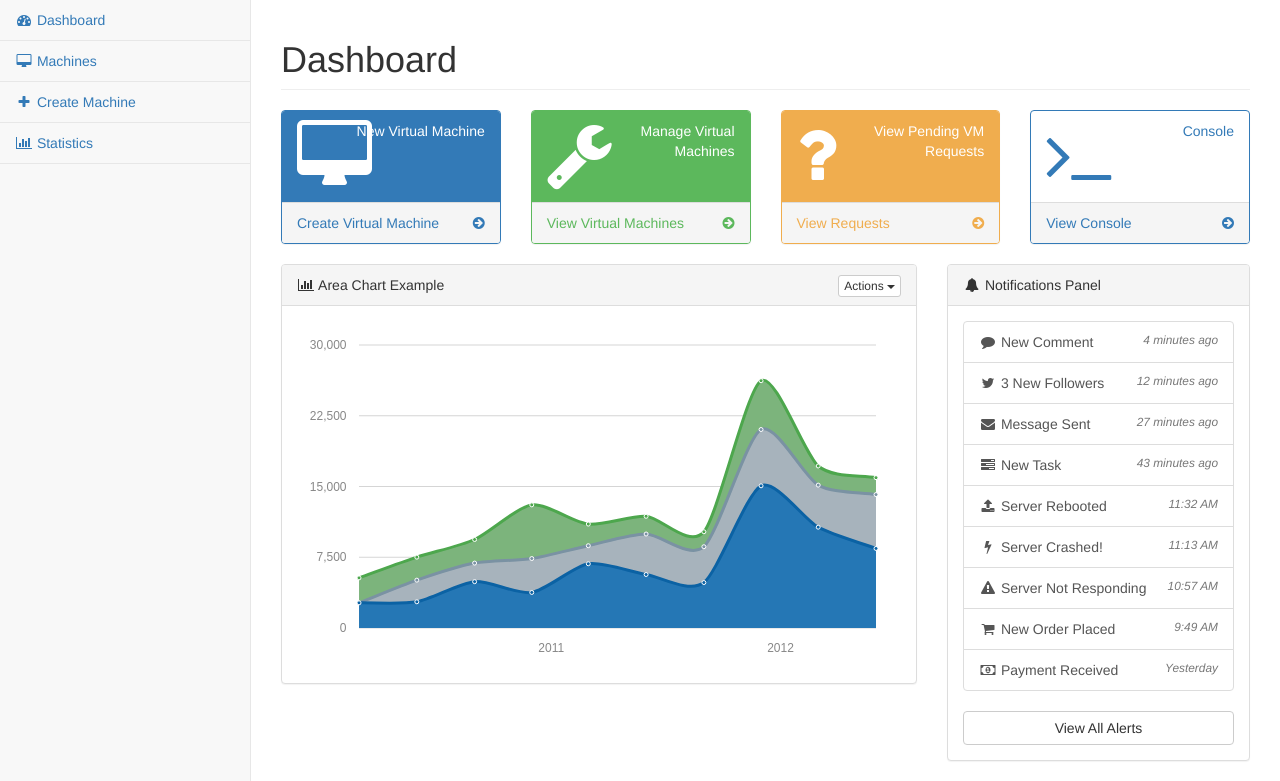
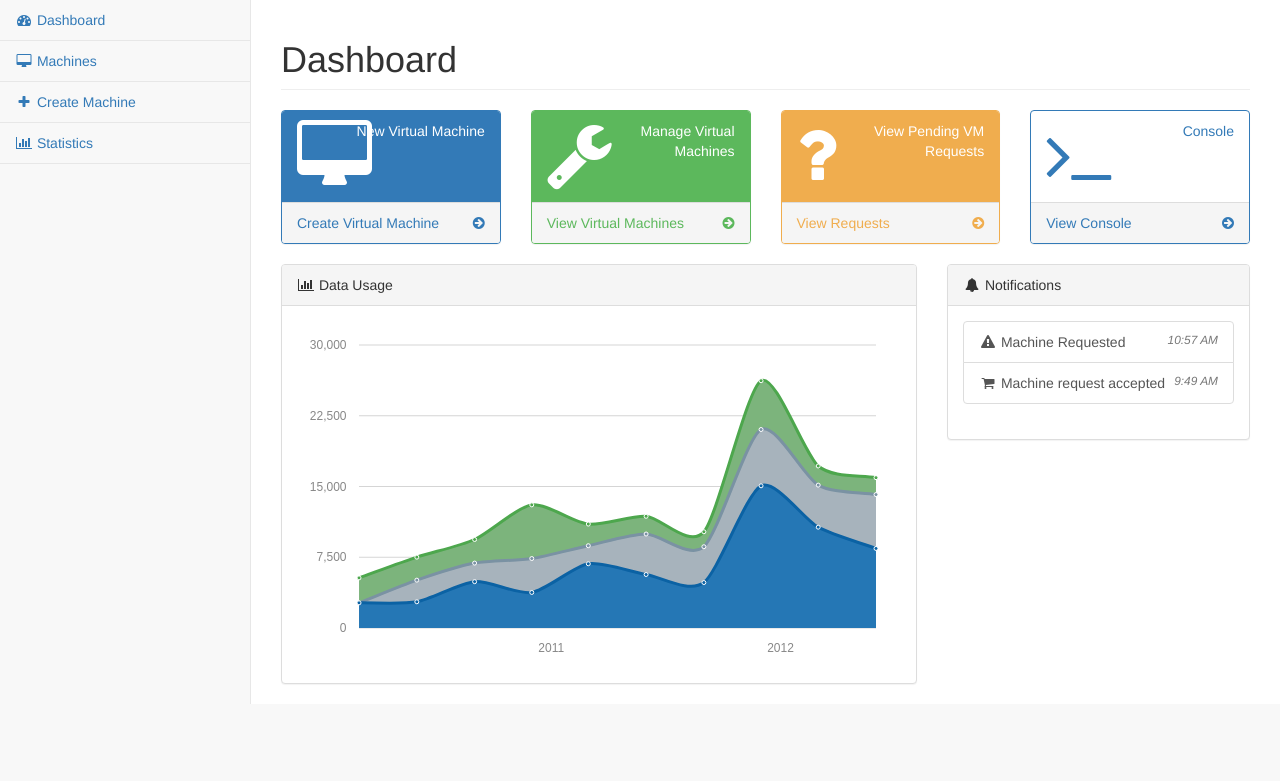
Before and after one commit to 7castle/manage-vm, a Django app: page / in a window 1280 px wide. Shown: the part 51-832 px from the top of the page. After the commit the page ends 755 px from the top, so only its background shows below. Run offline with Django 3.2, Linux system fonts and the light colour scheme; some libraries are stand-ins or nearby versions.

Commit message:
Minor fixes

```diff
--- a/templates/index.html
+++ b/templates/index.html
@@ -127,26 +127,7 @@
                 <div class="col-lg-8">
                     <div class="panel panel-default">
                         <div class="panel-heading">
-                            <i class="fa fa-bar-chart-o fa-fw"></i> Area Chart Example
-                            <div class="pull-right">
-                                <div class="btn-group">
-                                    <button type="button" class="btn btn-default btn-xs dropdown-toggle" data-toggle="dropdown">
-                                        Actions
-                                        <span class="caret"></span>
-                                    </button>
-                                    <ul class="dropdown-menu pull-right" role="menu">
-                                        <li><a href="#">Action</a>
-                                        </li>
-                                        <li><a href="#">Another action</a>
-                                        </li>
-                                        <li><a href="#">Something else here</a>
-                                        </li>
-                                        <li class="divider"></li>
-                                        <li><a href="#">Separated link</a>
-                                        </li>
-                                    </ul>
-                                </div>
-                            </div>
+                            <i class="fa fa-bar-chart-o fa-fw"></i> Data Usage
                         </div>
                         <!-- /.panel-heading -->
                         <div class="panel-body">
@@ -160,59 +141,23 @@
                 <div class="col-lg-4">
                     <div class="panel panel-default">
                         <div class="panel-heading">
-                            <i class="fa fa-bell fa-fw"></i> Notifications Panel
+                            <i class="fa fa-bell fa-fw"></i> Notifications
                         </div>
                         <!-- /.panel-heading -->
                         <div class="panel-body">
                             <div class="list-group">
                                 <a href="#" class="list-group-item">
-                                    <i class="fa fa-comment fa-fw"></i> New Comment
-                                    <span class="pull-right text-muted small"><em>4 minutes ago</em>
-                                    </span>
-                                </a>
-                                <a href="#" class="list-group-item">
-                                    <i class="fa fa-twitter fa-fw"></i> 3 New Followers
-                                    <span class="pull-right text-muted small"><em>12 minutes ago</em>
-                                    </span>
-                                </a>
-                                <a href="#" class="list-group-item">
-                                    <i class="fa fa-envelope fa-fw"></i> Message Sent
-                                    <span class="pull-right text-muted small"><em>27 minutes ago</em>
-                                    </span>
-                                </a>
-                                <a href="#" class="list-group-item">
-                                    <i class="fa fa-tasks fa-fw"></i> New Task
-                                    <span class="pull-right text-muted small"><em>43 minutes ago</em>
-                                    </span>
-                                </a>
-                                <a href="#" class="list-group-item">
-                                    <i class="fa fa-upload fa-fw"></i> Server Rebooted
-                                    <span class="pull-right text-muted small"><em>11:32 AM</em>
-                                    </span>
-                                </a>
-                                <a href="#" class="list-group-item">
-                                    <i class="fa fa-bolt fa-fw"></i> Server Crashed!
-                                    <span class="pull-right text-muted small"><em>11:13 AM</em>
-                                    </span>
-                                </a>
-                                <a href="#" class="list-group-item">
-                                    <i class="fa fa-warning fa-fw"></i> Server Not Responding
+                                    <i class="fa fa-warning fa-fw"></i> Machine Requested
                                     <span class="pull-right text-muted small"><em>10:57 AM</em>
                                     </span>
                                 </a>
                                 <a href="#" class="list-group-item">
-                                    <i class="fa fa-shopping-cart fa-fw"></i> New Order Placed
+                                    <i class="fa fa-shopping-cart fa-fw"></i> Machine request accepted
                                     <span class="pull-right text-muted small"><em>9:49 AM</em>
-                                    </span>
-                                </a>
-                                <a href="#" class="list-group-item">
-                                    <i class="fa fa-money fa-fw"></i> Payment Received
-                                    <span class="pull-right text-muted small"><em>Yesterday</em>
                                     </span>
                                 </a>
                             </div>
                             <!-- /.list-group -->
-                            <a href="#" class="btn btn-default btn-block">View All Alerts</a>
                         </div>
                         <!-- /.panel-body -->
                     </div>
--- a/templates/manage.html
+++ b/templates/manage.html
@@ -46,9 +46,9 @@
                         <div class="panel-body">
                           <p> {{machine.name}} </p>
                           <ul>
-                            <li>Memory (MB): {{ machine.memory }} </li>
+                            <li>Memory: {{ machine.memory }} MB</li>
                             <li>Cores: {{ machine.cores }} </li>
-                            <li>Disk Size (GB): {{ machine.size }} </li>
+                            <li>Disk Size: {{ machine.size }} GB</li>
                             <li>ISO: {{machine.iso}} </li>
                           </ul>
                       </div>
```
Also changed, not shown: templates/requests.html (+4 -4 lines).
